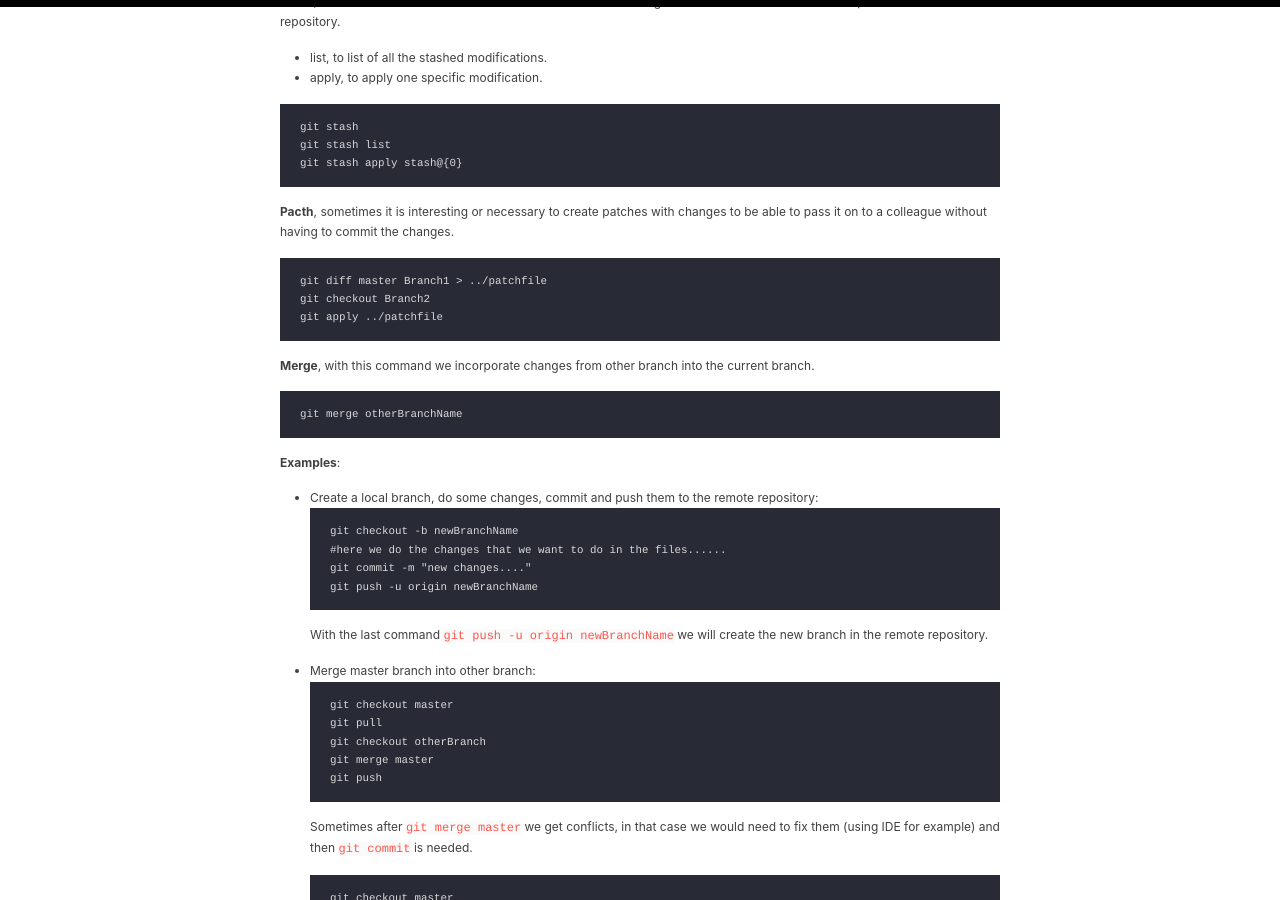
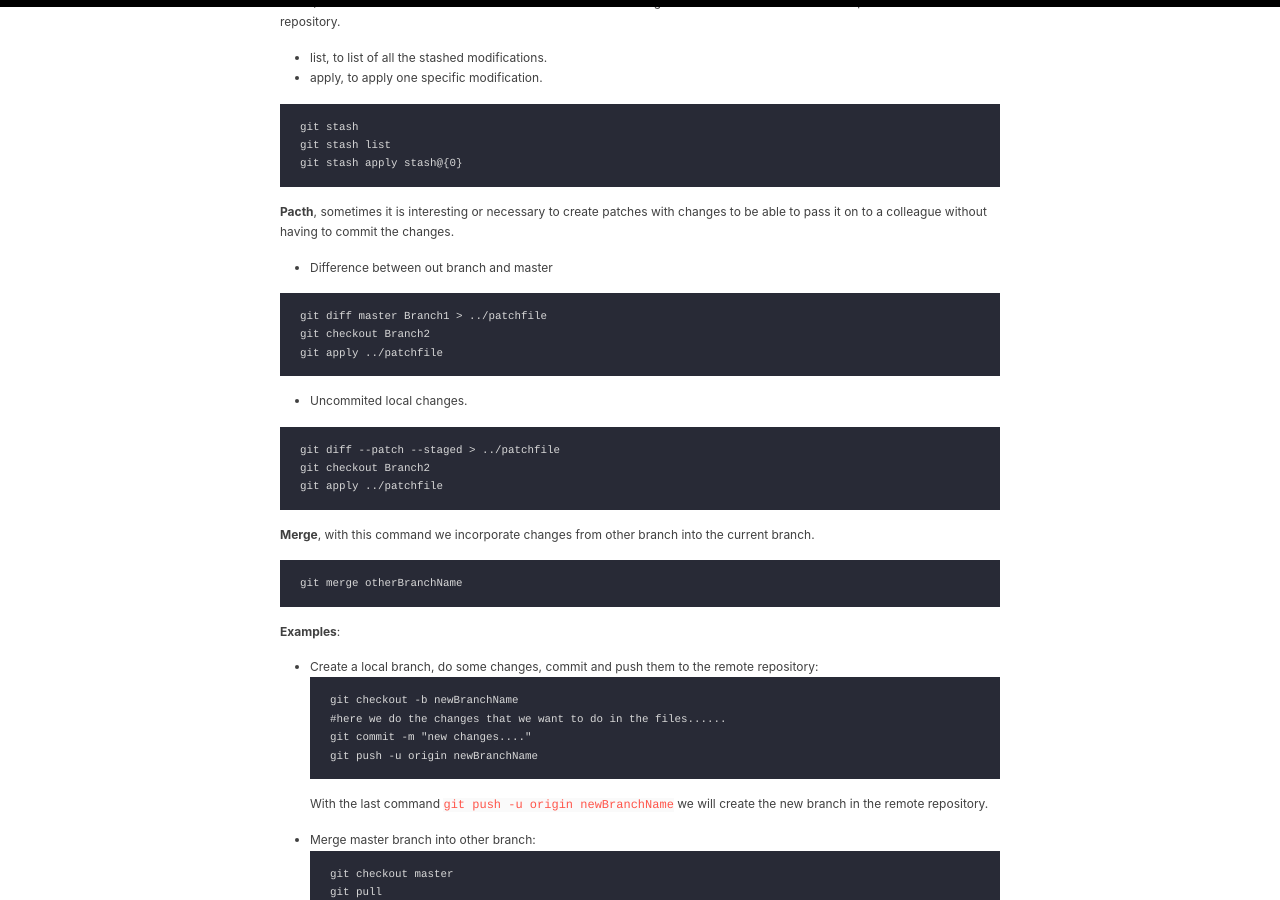
Before and after one commit to cityTesting/citytesting.github.io, a Jekyll site: the page built from _posts/2020-10-21-most-important-git-commands.md, in a window 1280 px wide and 900 px high, scrolled down 1108 px. Built offline with Jekyll 4.4.1, drawn with Linux system fonts in a browser that asks for light colours.

Commit message:
Update 2020-10-21-most-important-git-commands.md

````diff
--- a/_posts/2020-10-21-most-important-git-commands.md
+++ b/_posts/2020-10-21-most-important-git-commands.md
@@ -55,9 +55,18 @@ git stash apply stash@{0}
 ```
 
 **Pacth**, sometimes it is interesting or necessary to create patches with changes to be able to pass it on to a colleague without having to commit the changes.
+* Difference between out branch and master
 
 ```
 git diff master Branch1 > ../patchfile
+git checkout Branch2
+git apply ../patchfile
+```
+
+* Uncommited local changes.
+
+```
+git diff --patch --staged > ../patchfile
 git checkout Branch2
 git apply ../patchfile
 ```
````
